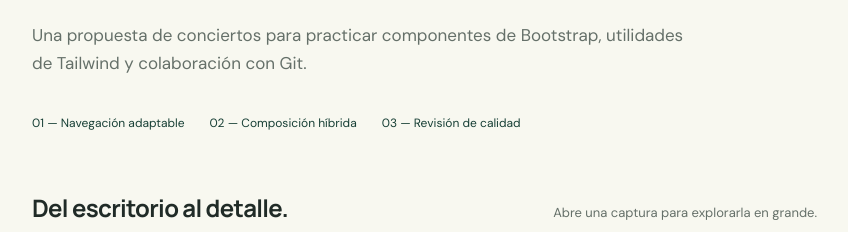
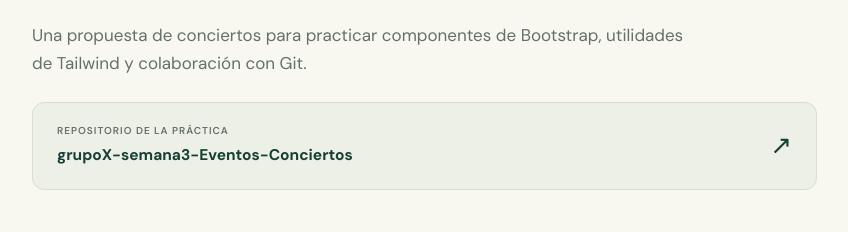
Before and after one commit to ZairRaaa/ZairPortafolio, a plain HTML site: page pages/cuaderno/semana-03/index.html in a window 1280 px wide. Shown: the part 7428-7660 px from the top of the page, without its empty margins (363-1211 px from the left). Drawn offline with nearby package versions, Linux system fonts and the light colour scheme.

Commit message:
Añado los enlaces a los repositorios de GitHub en la semana tres y cuatro

```diff
--- a/pages/cuaderno/semana-03/css/cuaderno.css
+++ b/pages/cuaderno/semana-03/css/cuaderno.css
@@ -530,3 +530,45 @@
     display: none;
   }
 }
+
+/* Enlace a repositorios GitHub (estilo de semana 2) */
+.repo-link {
+  display: flex;
+  justify-content: space-between;
+  align-items: center;
+  gap: 16px;
+  background: var(--soft);
+  border: 1px solid var(--line);
+  border-radius: 12px;
+  padding: 20px 24px;
+  margin: 25px 0;
+  text-decoration: none !important;
+  transition: transform 0.25s ease, border-color 0.25s ease, box-shadow 0.25s ease;
+}
+.repo-link:hover {
+  transform: translateY(-2px);
+  border-color: var(--green);
+  box-shadow: 0 8px 24px var(--tone-7, rgba(0, 0, 0, 0.08));
+}
+.repo-link small {
+  display: block;
+  font-size: 10px;
+  letter-spacing: 1px;
+  color: var(--muted);
+  font-weight: 600;
+  margin-bottom: 3px;
+  text-transform: uppercase;
+}
+.repo-link strong {
+  color: var(--green);
+  font-size: 15.5px;
+  overflow-wrap: anywhere;
+}
+.repo-link > span:last-child {
+  font-size: 26px;
+  color: var(--green);
+  transition: transform 0.25s ease;
+}
+.repo-link:hover > span:last-child {
+  transform: translate(3px, -3px);
+}
--- a/pages/cuaderno/semana-03/index.html
+++ b/pages/cuaderno/semana-03/index.html
@@ -250,6 +250,13 @@
       <section class="practice-section wrap" id="pulso" aria-labelledby="pulso-title">
         <span class="practice-label">02 / PRÁCTICA GRUPAL</span><h2 id="pulso-title">Pulso. Diseño que<br /><em>suena en vivo.</em></h2>
         <p class="section-lead">Una propuesta de conciertos para practicar componentes de Bootstrap, utilidades de Tailwind y colaboración con Git.</p>
+        <a class="repo-link" href="https://github.com/AGIDNSNF/grupoX-semana3-Eventos-Conciertos" target="_blank" rel="noopener noreferrer">
+          <span>
+            <small>REPOSITORIO DE LA PRÁCTICA</small>
+            <strong>grupoX-semana3-Eventos-Conciertos</strong>
+          </span>
+          <span aria-hidden="true">↗</span>
+        </a>
 
         <div class="practice-facts"><span>01 — Navegación adaptable</span><span>02 — Composición híbrida</span><span>03 — Revisión de calidad</span></div>
         <div class="evidence-heading"><h3>Del escritorio al detalle.</h3><p>Abre una captura para explorarla en grande.</p></div>
@@ -301,6 +308,13 @@
       <section class="practice-section wrap" id="calificada" aria-labelledby="calificada-title">
         <span class="practice-label">03 / PRÁCTICA CALIFICADA 2</span><h2 id="calificada-title">Una idea cambia.<br /><em>La base se conecta.</em></h2>
         <p class="section-lead">Listas de mensajes, tarjetas de destinos y una tienda de plantas: un recorrido por HTML, Tailwind, Grid y Flexbox.</p>
+        <a class="repo-link" href="https://github.com/AGIDNSNF/Pr-cticaCalificada02" target="_blank" rel="noopener noreferrer">
+          <span>
+            <small>REPOSITORIO DE LA PRÁCTICA</small>
+            <strong>Pr-cticaCalificada02</strong>
+          </span>
+          <span aria-hidden="true">↗</span>
+        </a>
 
         <div class="practice-facts"><span>Grid para organizar</span><span>Flexbox para distribuir</span><span>Tailwind para dar forma</span></div>
         <div class="evidence-heading"><h3>Cuatro páginas. Un recorrido.</h3><p>Explora las seis capturas del resultado.</p></div>
--- a/pages/cuaderno/semana-04/css/semana-04.css
+++ b/pages/cuaderno/semana-04/css/semana-04.css
@@ -764,3 +764,45 @@ kbd {
     align-items: flex-start;
   }
 }
+
+/* Enlace a repositorios GitHub (estilo de semana 2) */
+.repo-link {
+  display: flex;
+  justify-content: space-between;
+  align-items: center;
+  gap: 16px;
+  background: var(--soft);
+  border: 1px solid var(--line);
+  border-radius: 12px;
+  padding: 20px 24px;
+  margin: 25px 0;
+  text-decoration: none !important;
+  transition: transform 0.25s ease, border-color 0.25s ease, box-shadow 0.25s ease;
+}
+.repo-link:hover {
+  transform: translateY(-2px);
+  border-color: var(--green);
+  box-shadow: 0 8px 24px var(--tone-7, rgba(0, 0, 0, 0.08));
+}
+.repo-link small {
+  display: block;
+  font-size: 10px;
+  letter-spacing: 1px;
+  color: var(--muted);
+  font-weight: 600;
+  margin-bottom: 3px;
+  text-transform: uppercase;
+}
+.repo-link strong {
+  color: var(--green);
+  font-size: 15.5px;
+  overflow-wrap: anywhere;
+}
+.repo-link > span:last-child {
+  font-size: 26px;
+  color: var(--green);
+  transition: transform 0.25s ease;
+}
+.repo-link:hover > span:last-child {
+  transform: translate(3px, -3px);
+}
```
Also changed, not shown: pages/cuaderno/semana-04/index.html (+16 -0 lines).
